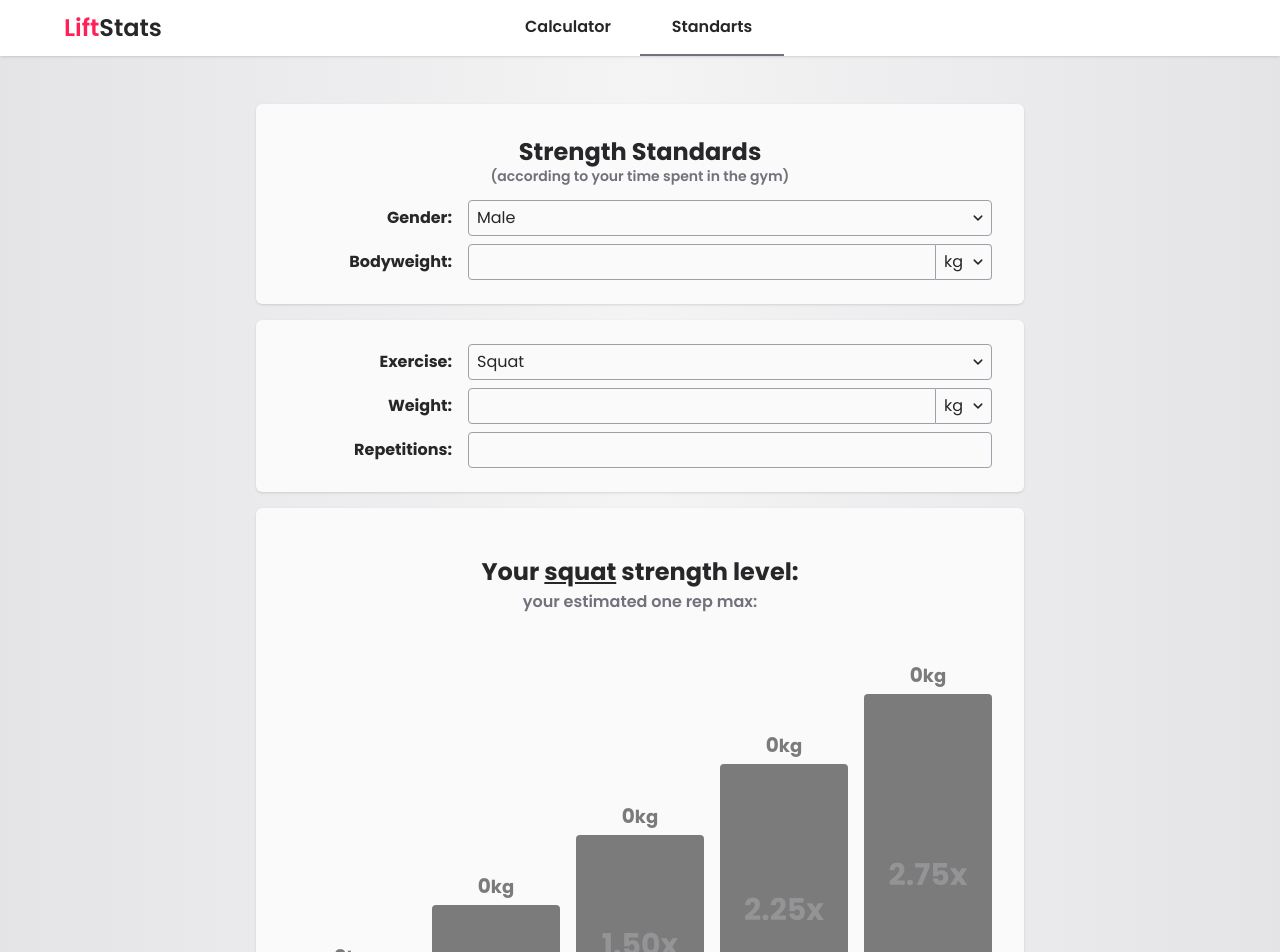
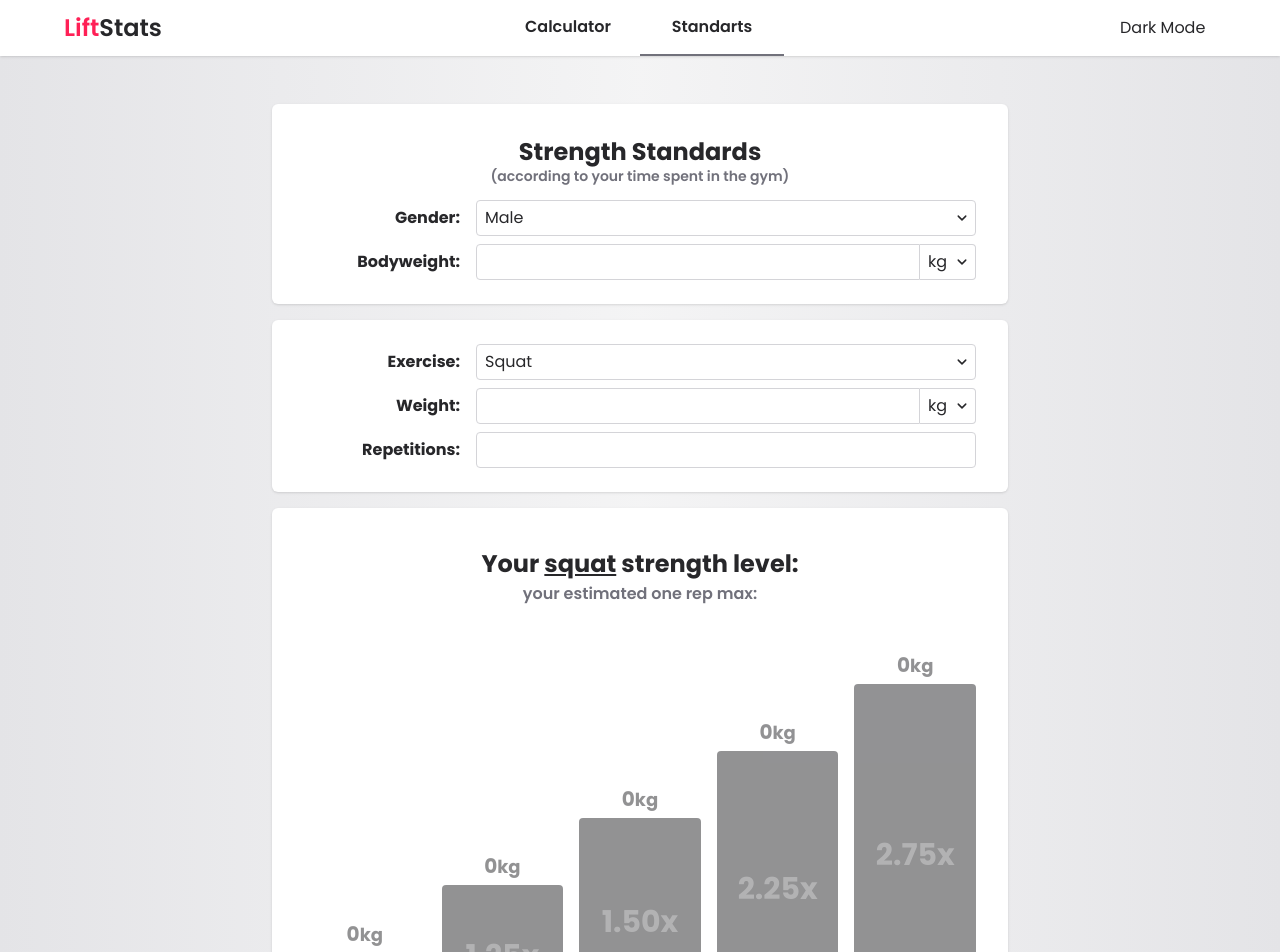
Before and after one commit to feshovets/StrengthApp, a React (Vite) app: page /standarts in a window 1280 px wide. Shown: the top 952 px of the page. Built offline with nearby package versions, Linux system fonts and the light colour scheme.

Commit message:
feat+refactor: - implemented dark mode - refactored input/card components to better accomodate themes

```diff
--- a/src/App.tsx
+++ b/src/App.tsx
@@ -1,11 +1,16 @@
 import { Routes, Route, NavLink, Link } from "react-router-dom";
+import useDarkMode from "./utils/hooks/useDarkMode";
+import { twMerge } from "tailwind-merge";
+
 import Calculator from "./pages/Calculator";
 import Standarts from "./pages/Standarts";
-import { twMerge } from "tailwind-merge";
 
 function App() {
   return (
-    <main className="flex flex-col min-h-screen bg-gradient-to-r from-zinc-200 via-zinc-100 to-zinc-200 text-zinc-800 font-poppins space-y-6 sm:space-y-12">
+    <main className={twMerge("flex flex-col min-h-screen font-poppins space-y-6 sm:space-y-12",
+      "bg-gradient-to-r from-zinc-200 via-zinc-100 to-zinc-200 text-zinc-800",
+      "dark:from-zinc-950 dark:via-black dark:to-zinc-950 dark:text-zinc-300")}
+    >
       <Header />
       {/* Define Routes */}
       <Routes>
@@ -18,8 +23,10 @@ function App() {
 }
 
 function Header() {
+  const { isDarkMode, toggleDarkMode } = useDarkMode();
+
   return (
-    <header className="flex relative justify-between items-center h-12 sm:h-14 px-4 sm:px-16 bg-white shadow">
+    <header className="flex relative justify-between items-center h-12 sm:h-14 px-4 sm:px-16 bg-white dark:bg-zinc-900  shadow">
       <div id="logo" className="font-semibold font-poppins text-xl sm:text-2xl w-24">
         <span className="text-rose-500">Lift</span>
         <span>Stats</span>
@@ -30,7 +37,7 @@ function Header() {
           to="/" end
           className={({ isActive }) =>
             twMerge('flex items-center justify-center h-full w-24 sm:w-36 border-b-2 border-transparent transition-all',
-              "font-semibold font-poppins hover:text-rose-500", isActive && 'border-zinc-800')
+              "font-semibold font-poppins hover:text-rose-500", isActive && 'border-zinc-800 dark:border-zinc-500')
           }
         >
           Calculator
@@ -47,22 +54,23 @@ function Header() {
         </NavLink>
       </div>
 
-      <div className="hidden sm:flex w-24">
-
-      </div>
+      {/* For Developement purposes */}
+      <button className="hidden sm:flex w-24" onClick={toggleDarkMode}>
+        {isDarkMode ? 'Light Mode' : 'Dark Mode'}
+      </button>
     </header>
   )
 }
 
 function Footer() {
   return (
-    <footer className="flex flex-col sm:flex-row relative justify-between items-center p-4 sm:h-14 sm:px-16 mt-auto border-t border-zinc-300">
+    <footer className="flex flex-col sm:flex-row relative justify-between items-center p-4 sm:h-14 sm:px-16 mt-auto border-t-2 border-zinc-300 dark:border-zinc-700">
       <div className="text-xs sm:text-sm text-zinc-500 order-1 sm:order-none">
         <p>© 2025 LiftStats. All Rights Reserved.</p>
       </div>
       <div className="text-xs sm:text-sm space-x-4 text-zinc-500 mb-1 sm:mb-0">
-        <Link to={'/'} className="hover:text-zinc-800">About</Link>
-        <Link to={'/'} className="hover:text-zinc-800">Cookie Policy</Link>
+        <Link to={'/'} className="hover:text-zinc-800 dark:hover:text-zinc-300">About</Link>
+        <Link to={'/'} className="hover:text-zinc-800 dark:hover:text-zinc-300">Cookie Policy</Link>
       </div>
     </footer>
   )
--- /dev/null
+++ b/src/components/card/Card.tsx
@@ -0,0 +1,8 @@
+import { twMerge } from "tailwind-merge";
+
+function Card(props: React.InputHTMLAttributes<HTMLDivElement>) {
+    const { className, ...otherProps } = props;
+    return <div {...otherProps} className={twMerge("bg-white dark:bg-zinc-900 rounded-md shadow-sm", className)} />
+}
+
+export default Card;
--- /dev/null
+++ b/src/components/input/Input.tsx
@@ -0,0 +1,9 @@
+import { twMerge } from "tailwind-merge";
+
+function Input(props: React.InputHTMLAttributes<HTMLInputElement>) {
+    const { className, ...otherProps } = props;
+
+    return <input {...otherProps} className={twMerge("border-zinc-300 dark:border-zinc-700 focus:outline-0", className)} />;
+}
+
+export default Input;
--- a/src/components/input/SelectInput.tsx
+++ b/src/components/input/SelectInput.tsx
@@ -18,10 +18,12 @@ function SelectInput({
         <div className={twMerge("relative flex grow text-sm sm:text-base", className)}>
             <select
                 id={id} key={id} value={value} onChange={(e) => { setValue(e.target.value) }}
-                className="flex grow border border-zinc-400 py-1 px-2 rounded appearance-none peer focus:outline-zinc-500"
+                className={twMerge("flex grow border py-1 px-2 rounded appearance-none peer",
+                    "border-zinc-300 dark:border-zinc-700 focus:outline-0 dark:bg-zinc-900"
+                )}
             >
                 {options.map((option) => (
-                    <option value={option.value} key={id + '-' + option.value}>
+                    <option className="scheme-dark-light" value={option.value} key={id + '-' + option.value}>
                         {option.name}
                     </option>
                 ))}
--- a/src/components/input/WeightInput.tsx
+++ b/src/components/input/WeightInput.tsx
@@ -1,5 +1,6 @@
 import { twMerge } from "tailwind-merge";
 import { ArrowDown } from "../../icons";
+import Input from "./Input";
 
 export default function WeightInput({
     id,
@@ -22,13 +23,15 @@ export default function WeightInput({
 }) {
     return (
         <div className={twMerge("relative flex grow text-sm sm:text-base", className)}>
-            <input
+            <Input
                 id={id} type="number" min={min} max={max} value={weight ?? ""} onChange={(e) => { setWeight(e.target.value ? Number(e.target.value) : null) }}
-                className={"flex grow border border-zinc-400 px-2 rounded-s focus:outline-zinc-500 h-full"}
+                className={"flex appearance-none grow border px-2 rounded-s h-full"}
             />
             <select
                 id="units" onChange={(e) => { setUnits(e.target.value) }} value={units}
-                className={"peer w-12 sm:w-14 border border-s-0 border-zinc-400 rounded-e appearance-none px-1.5 sm:px-2 focus:outline-zinc-500"}
+                className={twMerge("peer w-12 sm:w-14 border border-s-0 rounded-e appearance-none px-1.5 sm:px-2",
+                    "border-zinc-300 dark:border-zinc-700 focus:outline-0 dark:bg-zinc-900"
+                )}
             >
                 <option value="kg">kg</option>
                 <option value="lb">lb</option>
--- a/src/index.css
+++ b/src/index.css
@@ -1,5 +1,7 @@
 @import url('https://fonts.googleapis.com/css2?family=Poppins:ital,wght@0,100;0,200;0,300;0,400;0,500;0,600;0,700;0,800;0,900;1,100;1,200;1,300;1,400;1,500;1,600;1,700;1,800;1,900&display=swap');
 @import "tailwindcss";
+
+@custom-variant dark (&:where(.dark, .dark *));
 
 @theme {
     --font-poppins: "Poppins", "serif";
--- a/src/pages/Standarts.tsx
+++ b/src/pages/Standarts.tsx
@@ -1,6 +1,8 @@
 import { useMemo } from "react";
 import { twMerge } from "tailwind-merge";
 
+import Card from "../components/card/Card";
+import Input from "../components/input/Input";
 import InputWrapper from "../components/input/InputWrapper";
 import WeightInput from "../components/input/WeightInput";
 import SelectInput from "../components/input/SelectInput";
@@ -26,8 +28,8 @@ function Standarts() {
     const oneRepMax = useMemo(() => calculate1RM(Number(weight), Number(reps)), [weight, reps]);
 
     return (
-        <div className="px-4 sm:px-0 w-full max-w-3xl mx-auto space-y-4">
-            <section className="grid grid-cols-4 bg-zinc-50 py-6 px-8 rounded-md shadow-sm gap-y-2 gap-x-2 sm:gap-x-4">
+        <div className="w-full max-w-3xl mx-auto space-y-4 px-4">
+            <Card className="grid grid-cols-4 py-6 px-8 gap-y-2 gap-x-2 sm:gap-x-4">
                 <div className="col-span-4 py-2">
                     <h3 className="text-xl sm:text-2xl font-bold text-center rounded-md">
                         Strength Standards
@@ -56,9 +58,9 @@ function Standarts() {
                         className="col-span-3 h-8 sm:h-9 "
                     />
                 </InputWrapper>
-            </section>
+            </Card>
 
-            <section className="grid grow grid-cols-4 gap-y-2 gap-x-2 sm:gap-x-4 bg-zinc-50 py-6 px-8 rounded-md shadow-sm">
+            <Card className="grid grid-cols-4 py-6 px-8 gap-y-2 gap-x-2 sm:gap-x-4">
                 <InputWrapper label="Exercise:" htmlFor="exercise">
                     <SelectInput
                         id="exercise"
@@ -79,15 +81,15 @@ function Standarts() {
                     />
                 </InputWrapper>
                 <InputWrapper label="Repetitions:" htmlFor="reps">
-                    <input
+                    <Input
                         id="reps"
                         type="number"
                         value={reps ? reps : ""}
                         onChange={(e) => updateParam("r", e.target.value)}
-                        className="col-span-3 border border-zinc-400 h-8 sm:h-9 px-2 rounded focus:outline-zinc-500 text-sm sm:text-base"
+                        className="col-span-3 border h-8 sm:h-9 px-2 rounded text-sm sm:text-base"
                     />
                 </InputWrapper>
-            </section>
+            </Card>
 
             <BarChart
                 oneRepMax={oneRepMax}
@@ -117,7 +119,7 @@ function BarChart({
     const level = ratios.reduce((level, ratio) => oneRepMax >= ratio * bodyweight ? level + 1 : level, -1);
     const isHidden = oneRepMax == 0 || bodyweight == 0;
 
-    const bars = ratios.map((ratio, index) => {
+    const bars = useMemo(() => ratios.map((ratio, index) => {
         const levelWeight = bodyweight * ratio; //weight for specific strength level
         const isOpacity = isHidden || oneRepMax * index < levelWeight * index; //if index 0 (beginner) 0 < 0 equal false
 
@@ -125,7 +127,7 @@ function BarChart({
             <div
                 key={'bar-' + String(index)}
                 style={{ height: `${String(30 + index * 15)}%` }}
-                className={twMerge("flex flex-col space-y-1 transition-opacity min-h-20 text-center", isOpacity && "opacity-60")}
+                className={twMerge("flex flex-col space-y-1 transition-opacity min-h-20 text-center", isOpacity && "opacity-50 dark:opacity-30")}
             >
                 <p className="sm:text-xl font-bold">
                     {levelWeight}
@@ -133,10 +135,10 @@ function BarChart({
                 </p>
 
                 <div className={
-                    twMerge("flex grow text-white  bg-zinc-800 rounded items-center justify-center transition-color",
-                        Math.max(level, 0) == index && !isOpacity && "text-black bg-red-400"
+                    twMerge("flex grow text-white bg-zinc-800 dark:bg-zinc-200 dark:text-black  rounded items-center justify-center transition-color",
+                        Math.max(level, 0) == index && !isOpacity && "text-black bg-rose-500 dark:bg-rose-500"
                     )}>
-                    <p className="text-lg sm:text-2xl md:text-3xl font-bold opacity-20">
+                    <p className="text-lg sm:text-2xl md:text-3xl font-bold opacity-30">
                         {ratio.toFixed(2)}{"x"}
                     </p>
                 </div>
@@ -146,14 +148,12 @@ function BarChart({
                 </h5>
             </div>
         )
-
-    })
+    }), [bodyweight, oneRepMax, ratios])
 
 
     return (
-        <section
-            className={twMerge("bg-zinc-50 py-4 px-4 sm:px-8 rounded-md shadow-sm overflow-hidden transition-all")}>
-            <div className="text-center pt-4 sm:pt-8 space-y-0.5">
+        <Card className={twMerge("py-6 px-4 sm:px-8 overflow-hidden transition-all")}>
+            <div className="text-center pt-2 sm:pt-4 space-y-0.5">
                 <h2 className="text-lg sm:text-2xl font-bold">
                     Your <span className="underline">{exercise}</span> strength level: {' '}
                     {!isHidden && <span className={"underline capitalize"}> {dictionary.levels[Math.max(level, 0)]}</span>}
@@ -166,7 +166,7 @@ function BarChart({
             <div className={"grid grid-cols-5 gap-2 sm:gap-x-4 aspect-[1.5] items-end"}>
                 {bars}
             </div>
-        </section>
+        </Card>
     )
 }
 
--- /dev/null
+++ b/src/utils/hooks/useDarkMode.ts
@@ -0,0 +1,38 @@
+import { useState, useEffect } from 'react';
+
+const useDarkMode = () => {
+    const [isDarkMode, setIsDarkMode] = useState<boolean>(false);
+
+    useEffect(() => {
+        const savedTheme = localStorage.getItem('theme');
+        if (savedTheme === 'dark') {
+            setIsDarkMode(true);
+            document.documentElement.classList.add('dark');
+        } else if (savedTheme === 'light') {
+            setIsDarkMode(false);
+            document.documentElement.classList.remove('dark');
+        } else {
+            const systemPrefersDark = window.matchMedia('(prefers-color-scheme: dark)').matches;
+            setIsDarkMode(systemPrefersDark);
+            document.documentElement.classList.toggle('dark', systemPrefersDark);
+        }
+    }, []);
+
+    const toggleDarkMode = () => {
+        setIsDarkMode((prevMode) => {
+            const newMode = !prevMode;
+            if (newMode) {
+                document.documentElement.classList.add('dark');
+                localStorage.setItem('theme', 'dark');
+            } else {
+                document.documentElement.classList.remove('dark');
+                localStorage.setItem('theme', 'light');
+            }
+            return newMode;
+        });
+    };
+
+    return { isDarkMode, toggleDarkMode };
+};
+
+export default useDarkMode;
```
Also changed, not shown: src/icons/index.tsx (+29 -1 lines), src/pages/Calculator.tsx (+19 -12 lines).
